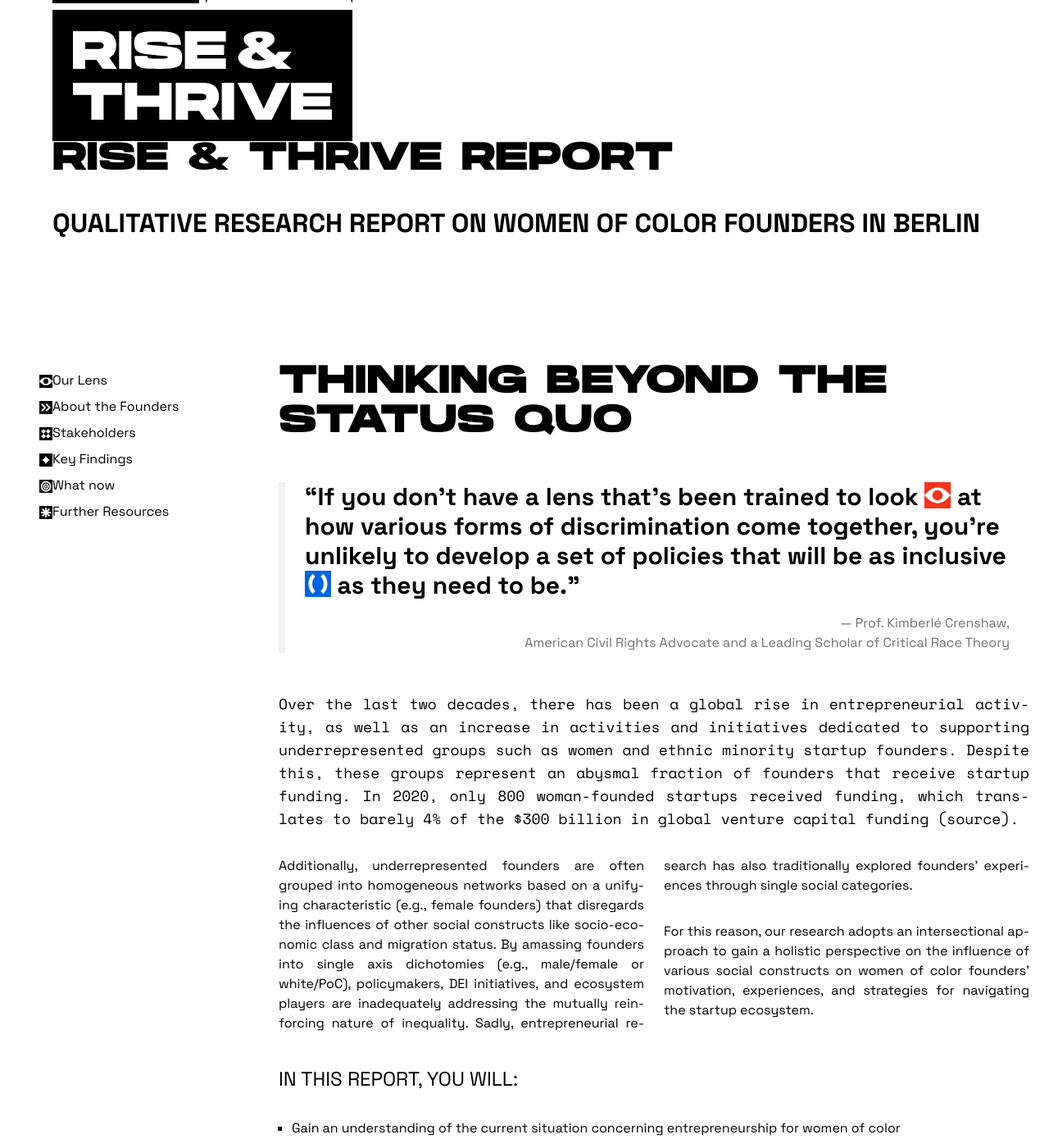
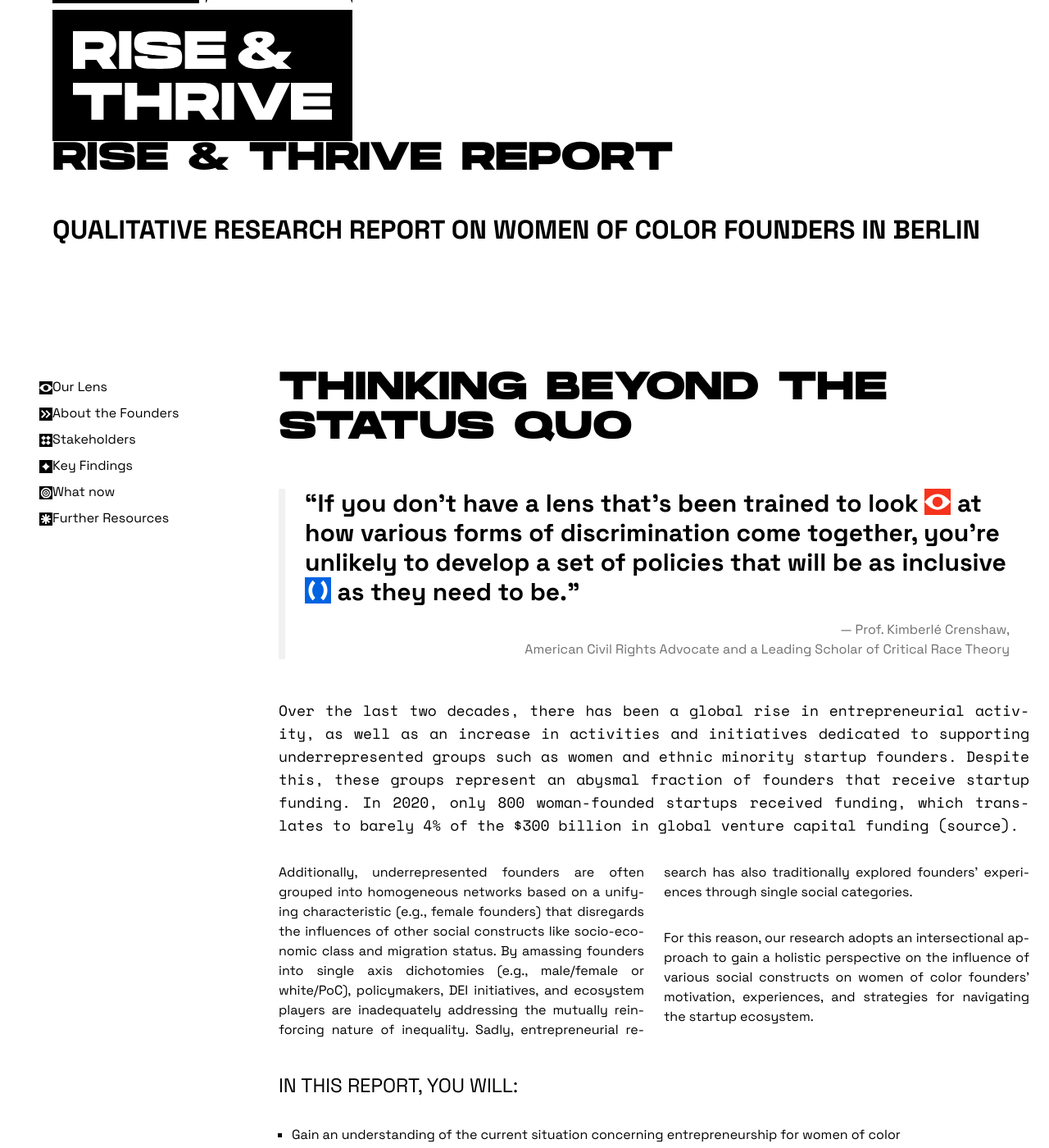
Before and after one commit to Founderland/Report, a Jekyll site: the page built from index.html, in a window 1280 px wide and 1400 px high, scrolled down 239 px. Shown: the whole window at 82% size. Built offline with Jekyll 4.4.1, drawn with Linux system fonts in a browser that asks for light colours.

Commit message:
h2 top margin

```diff
--- a/assets/styles/output.css
+++ b/assets/styles/output.css
@@ -969,6 +969,10 @@
   margin-bottom: 1rem;
 }
 
+h2 {
+  margin-top: 1.5rem;
+}
+
 @media (min-width: 1024px) {
   h1,
     h2,
@@ -981,6 +985,10 @@
     button,
     .cta {
     margin-bottom: 2rem;
+  }
+
+  h1 {
+    margin-bottom: 2.5rem;
   }
 }
 
```
Also changed, not shown: assets/styles/input.css (+7 -1 lines).
